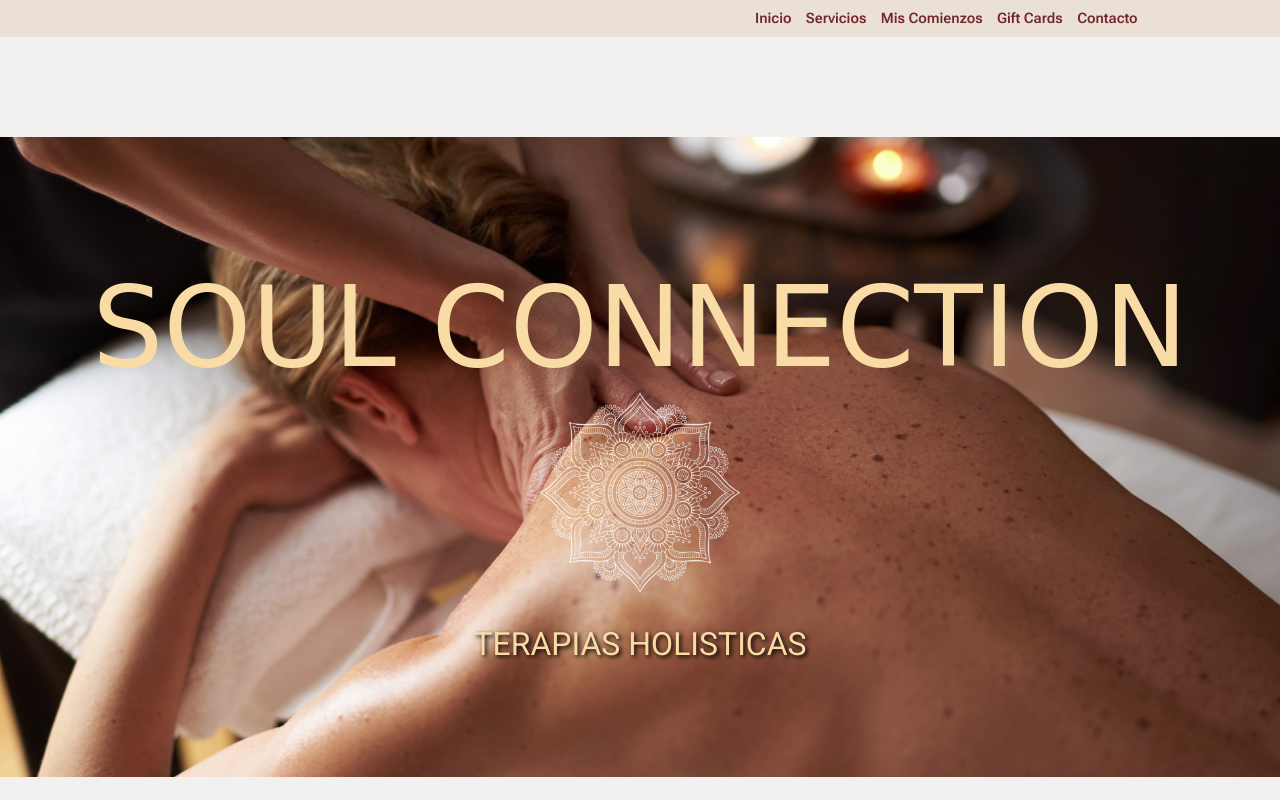
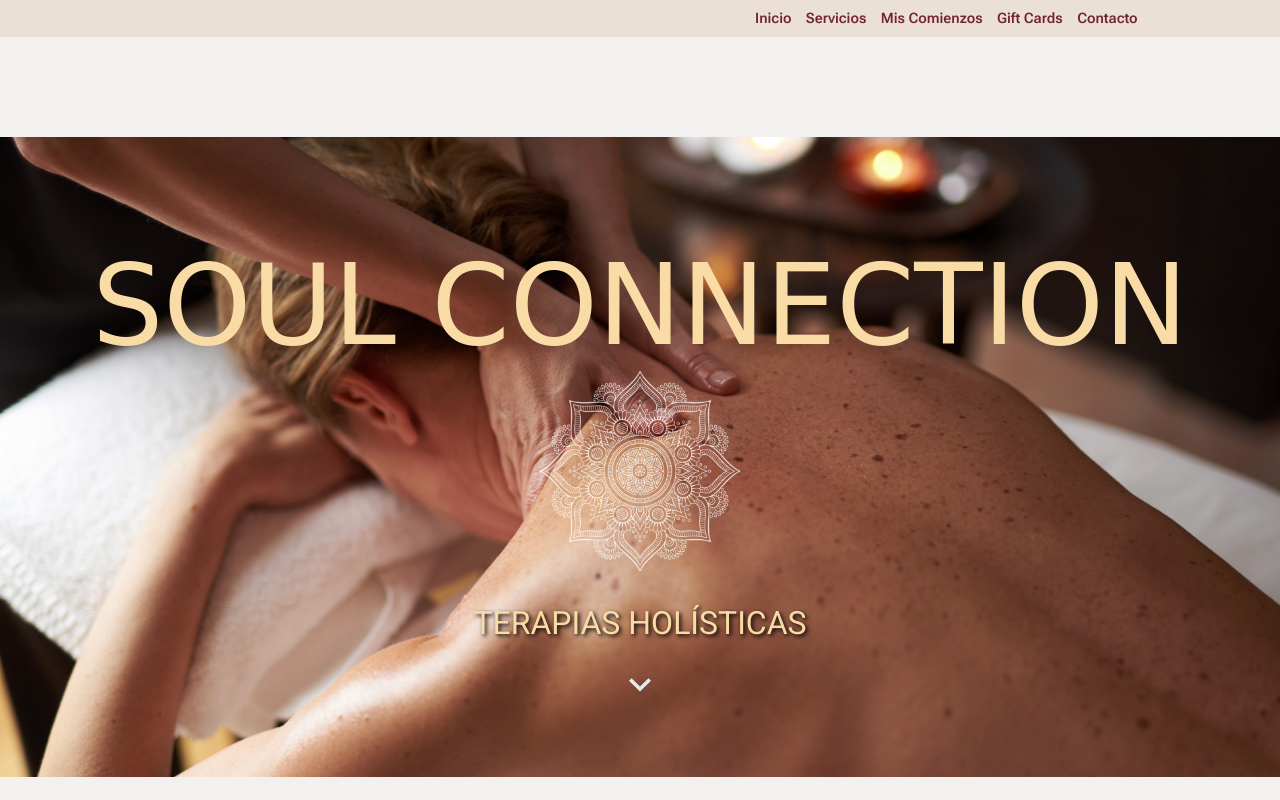
Before and after one commit to nataliabernalux/SoulConnection, a website: page index.html in a window 1280 px wide. Shown: the top 800 px of the page. Drawn offline with nearby package versions, Linux system fonts and the light colour scheme; a web font is replaced by a local one.

Commit message:
add hero-arow

```diff
--- a/index.html
+++ b/index.html
@@ -53,7 +53,8 @@
 		  <div class="hero__text">
 			<h1>Soul Connection</h1>
 			<img class="mandala-hero" src="img/mandala1.png" alt="">
-			<h3>Terapias Holisticas</h3>
+			<h3>Terapias Holísticas</h3>
+			<img class="hero-arrow" src="img/arrow_down.svg" alt="">
 		  </div>
 		</div>
 	  </section>
@@ -204,7 +205,7 @@
 				<div class="call-action">
 					<p class="intro-text">
 						Descubre cómo nuestras terapias pueden ayudarte a encontrar el equilibrio.<br>
-						Contáctanos para más información o reserva tu sesión hoy mismo.
+						Contáctanos para más información o reserva tu sesión hoy mismo!
 					</p>
 				</div>
 			</div>
--- a/style.css
+++ b/style.css
@@ -284,6 +284,22 @@ header {
 .mandala-hero {
   width: 14em;
   height: 14em;
+}
+
+.hero-arrow {
+width: 3em;
+height: 3em;
+opacity: 0; /* Start invisible */
+  animation: fadeIn 1s ease-in 1.5s forwards;
+}
+
+@keyframes fadeIn {
+  from {
+      opacity: 0;
+  }
+  to {
+      opacity: 1;
+  }
 }
 
 .hero h1 {
```
Also changed, not shown: img/arrow_down.svg (added).
